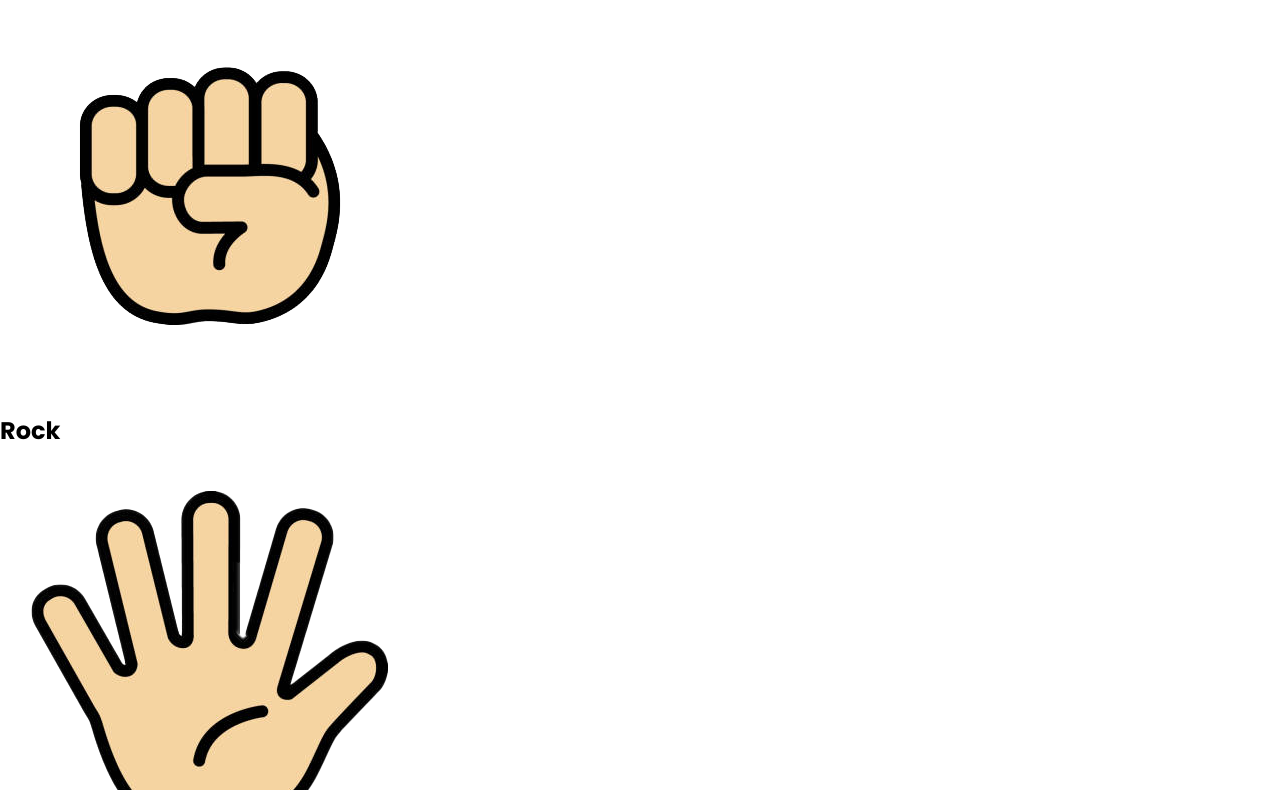
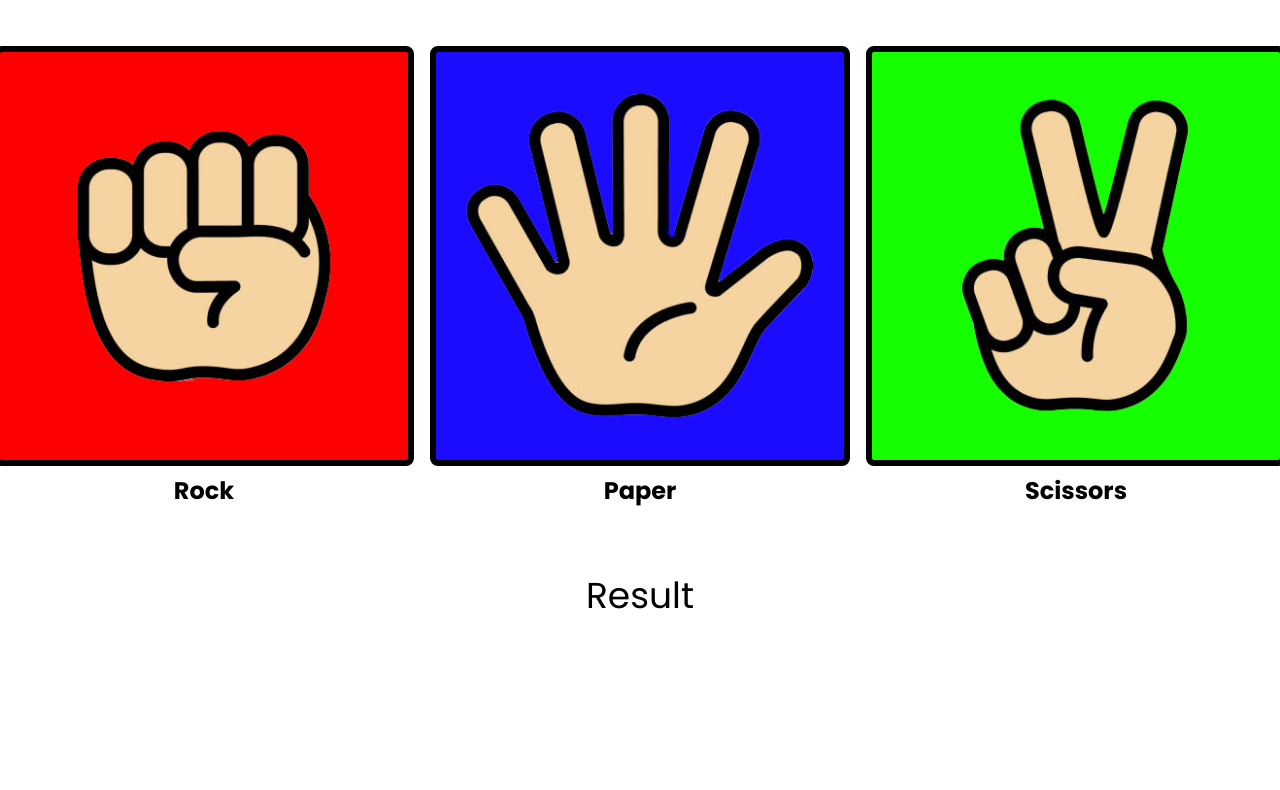
Before and after one commit to Eztatic/rock_paper_scissors, a plain HTML site: page index.html in a window 1280 px wide. Shown: the part 164-954 px from the top of the page. After the commit the page ends 891 px from the top, so only its background shows below. Drawn offline with Linux system fonts and the light colour scheme.

Commit message:
Style R,P,S page

```diff
--- a/index.html
+++ b/index.html
@@ -10,7 +10,7 @@
 <body>
       <h1>Rock, Paper, Scissors Game</h1>
       <p>Take your pick:</p>
-      <div class="main-rps cont">
+      <div class="main-rps-cont">
             <div class="rps-containers">
                   <img src="../images/Rock.png" alt="rock">
                   <h2>Rock</h2>
@@ -24,7 +24,7 @@
                   <h2>Scissors</h2>
             </div>
       </div>
-      <p class="results">Test</p>
+      <p class="results">Result</p>
       <button type="button">Try Again</button>
 </body>
 </html>
--- a/style.css
+++ b/style.css
@@ -7,6 +7,12 @@
       font-family: "Poppins", sans-serif;
 }
 
+body {
+      display: flex;
+      flex-direction: column;
+      align-items: center;
+}
+
 h1 {
       font-size: 64px;
 }
@@ -14,6 +20,47 @@ h1 {
 p {
       font-size: 36px;
 }
+
+.main-rps-cont {
+      display: flex;
+      justify-content: center;
+      align-items: center;
+      text-align: center;
+      gap: 16px;
+}
+
+.main-rps-cont > .rps-containers > img {
+      width: 420px;
+      height: 420px;
+      /* outline: 2px solid black; */
+      border: 6px solid #000;
+      border-radius: 8px;
+}
+
+.main-rps-cont > .rps-containers:nth-child(1) > img {
+      background-color: #ff0000;
+}
+
+.main-rps-cont > .rps-containers:nth-child(2) > img {
+      background-color: #1b0bff;
+}
+
+.main-rps-cont > .rps-containers:nth-child(3) > img {
+      background-color: #15ff00;
+}
+
+.main-rps-cont {
+      margin: 60px 0;
+}
+
 button {
-
+      background-color: #5a65ff;
+      color: #fff;
+      width: fit-content;
+      padding: 12px 24px;
+      border: none;
+      border-radius: 8px;
+      margin-top: 60px;
+      /* display: none; */
+      visibility: hidden;
 }
```
